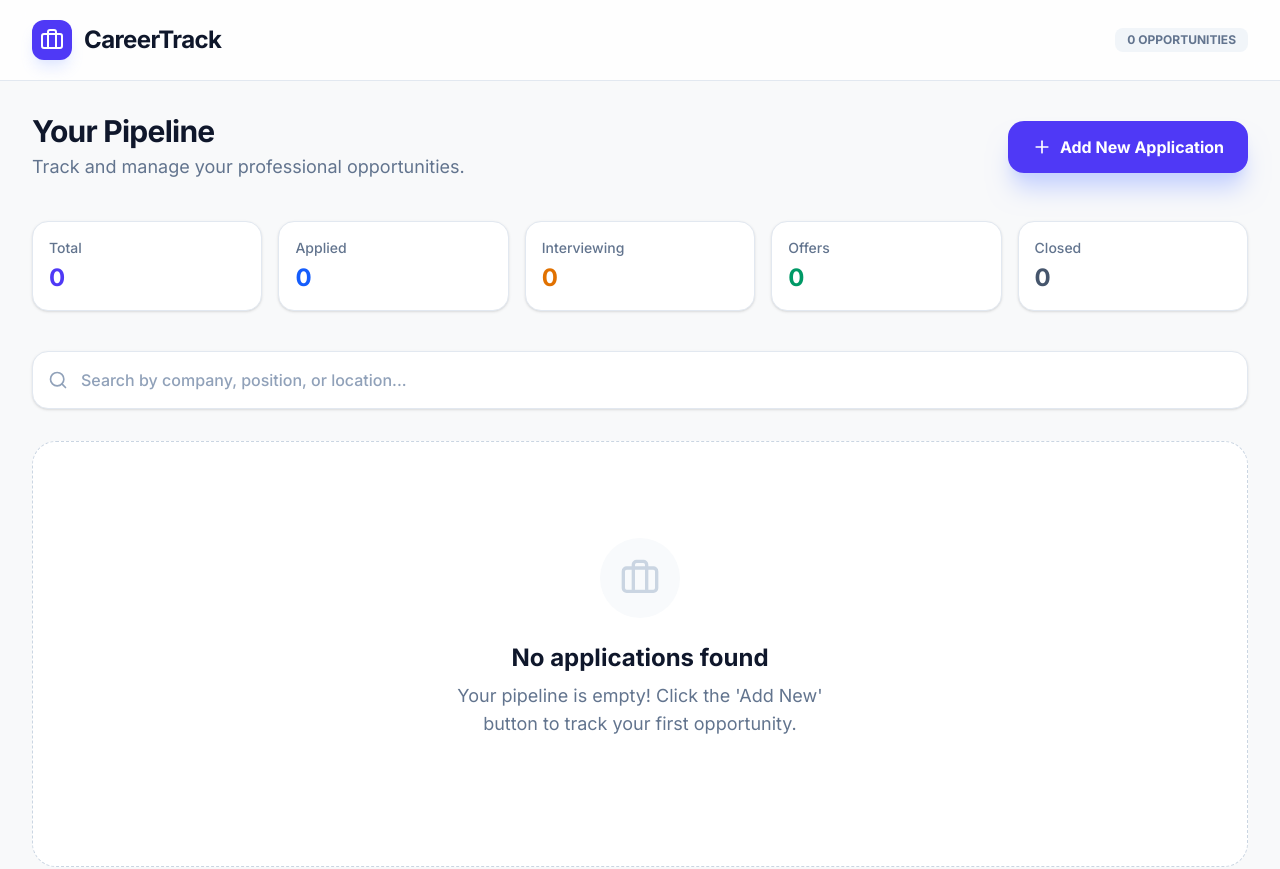
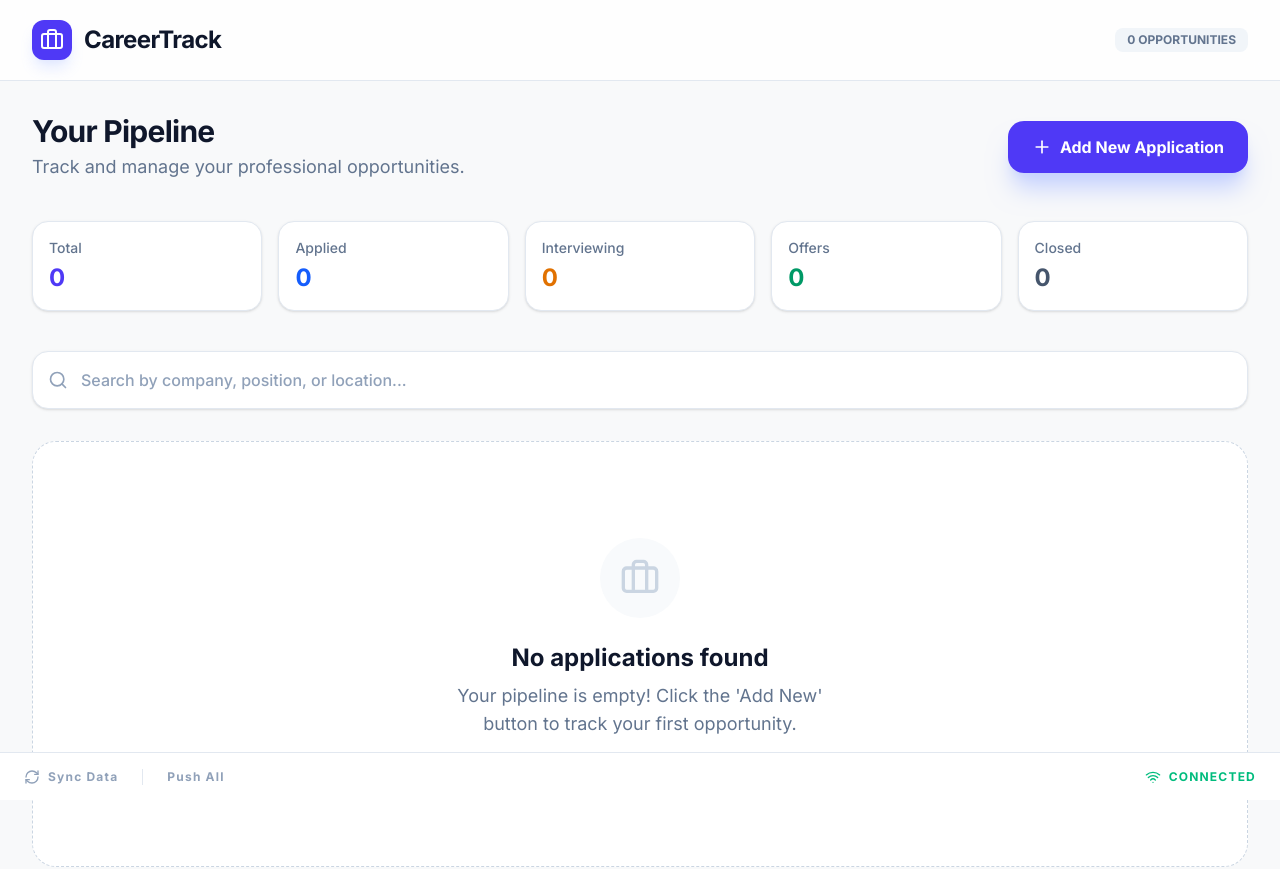
Before and after one commit to adrianagresta/CareerTrack, a React (Vite) app: page / in a window 1280 px wide. Shown: the top 869 px of the page. Built offline with nearby package versions, Linux system fonts and the light colour scheme.

Commit message:
pinned footer to bottom of view port.

```diff
--- a/src/App.tsx
+++ b/src/App.tsx
@@ -456,7 +456,7 @@ export default function App() {
       </AnimatePresence>
 
       {/* Status Bar */}
-      <footer className="bg-white border-t border-slate-200 h-12 shrink-0 flex items-center px-6 text-xs font-bold text-slate-400 uppercase tracking-widest z-[40]">
+      <footer className="bg-white border-t border-slate-200 h-12 shrink-0 flex items-center px-6 text-xs font-bold text-slate-400 uppercase tracking-widest z-[40] sticky bottom-0">
         <div className="max-w-7xl mx-auto w-full flex justify-between items-center">
           <div className="flex items-center gap-6">
             <button
```
